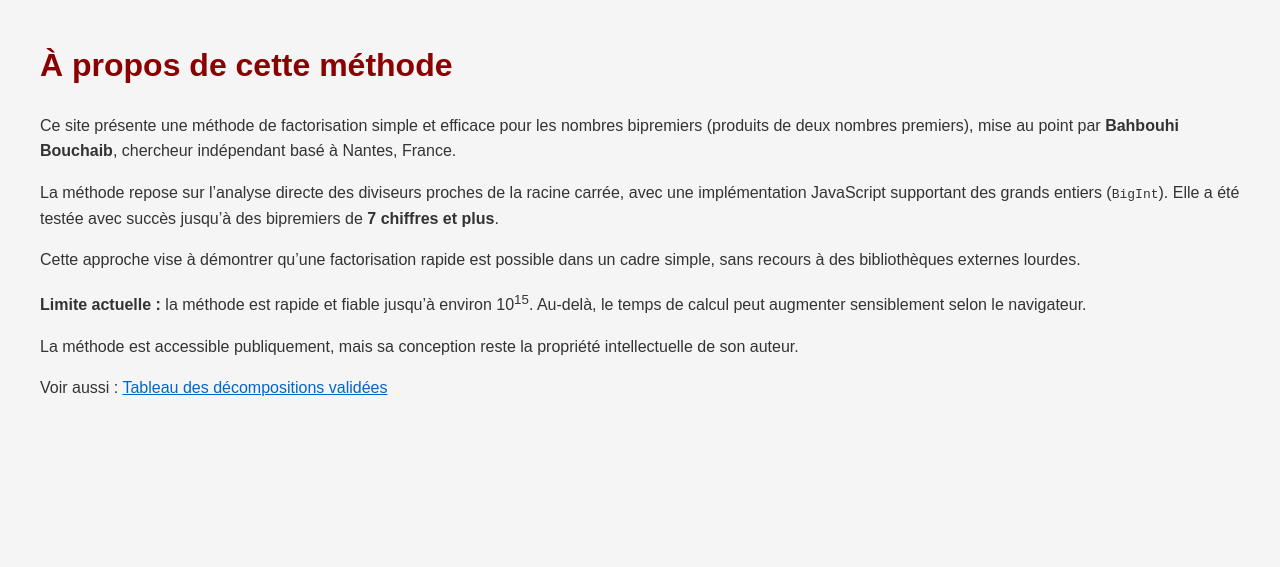
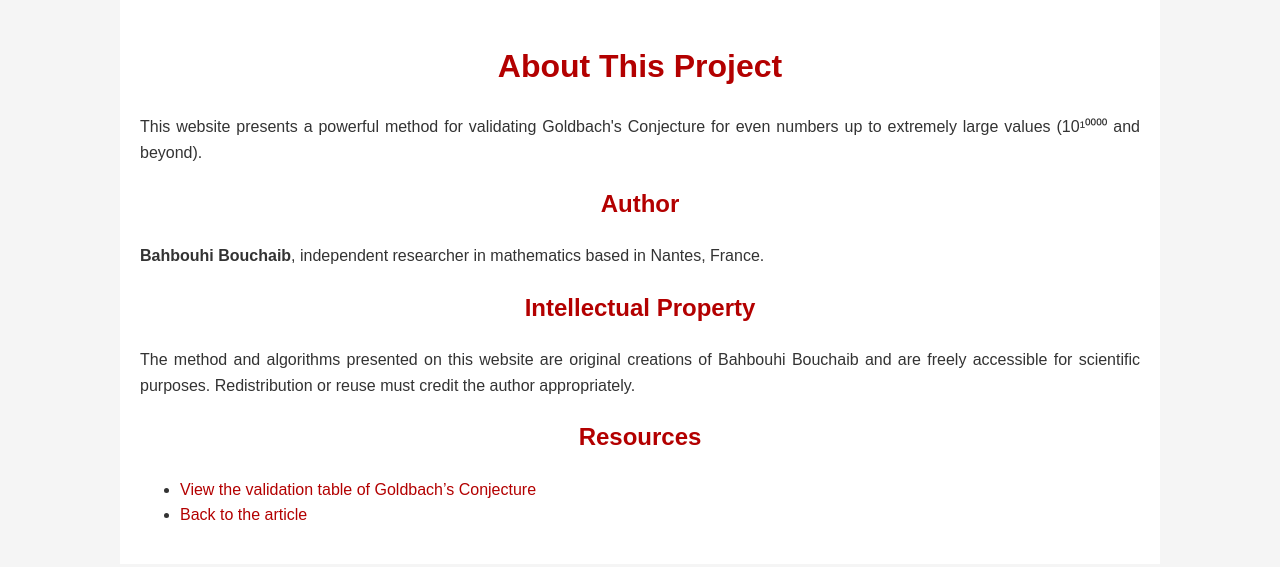
Before and after one commit to Bouchaib542/Bahbouhi-decomposing-biprimes, a plain HTML site: page about.html in a window 1280 px wide. Drawn offline with Linux system fonts and the light colour scheme.

Commit message:
Update about.html

```diff
--- a/about.html
+++ b/about.html
@@ -1,36 +1,27 @@
 <!DOCTYPE html>
-<html lang="fr">
+<html lang="en">
 <head>
-  <meta charset="UTF-8">
-  <title>À propos de la méthode</title>
-  <style>
-    body {
-      font-family: Arial, sans-serif;
-      line-height: 1.6;
-      margin: 40px;
-      background-color: #f5f5f5;
-      color: #333;
-    }
-    h1 {
-      color: #8B0000;
-    }
-    a {
-      color: #0066cc;
-    }
-  </style>
+  <meta charset="UTF-8" />
+  <meta name="viewport" content="width=device-width, initial-scale=1.0"/>
+  <title>About - Goldbach Validation</title>
+  <link rel="stylesheet" href="style.css">
 </head>
 <body>
-  <h1>À propos de cette méthode</h1>
-  <p>Ce site présente une méthode de factorisation simple et efficace pour les nombres bipremiers (produits de deux nombres premiers), mise au point par <strong>Bahbouhi Bouchaib</strong>, chercheur indépendant basé à Nantes, France.</p>
+  <div class="container">
+    <h1>About This Project</h1>
+    <p>This website presents a powerful method for validating Goldbach's Conjecture for even numbers up to extremely large values (10¹⁰⁰⁰⁰ and beyond).</p>
 
-  <p>La méthode repose sur l’analyse directe des diviseurs proches de la racine carrée, avec une implémentation JavaScript supportant des grands entiers (<code>BigInt</code>). Elle a été testée avec succès jusqu’à des bipremiers de <strong>7 chiffres et plus</strong>.</p>
+    <h2>Author</h2>
+    <p><strong>Bahbouhi Bouchaib</strong>, independent researcher in mathematics based in Nantes, France.</p>
 
-  <p>Cette approche vise à démontrer qu’une factorisation rapide est possible dans un cadre simple, sans recours à des bibliothèques externes lourdes.</p>
+    <h2>Intellectual Property</h2>
+    <p>The method and algorithms presented on this website are original creations of Bahbouhi Bouchaib and are freely accessible for scientific purposes. Redistribution or reuse must credit the author appropriately.</p>
 
-  <p><strong>Limite actuelle :</strong> la méthode est rapide et fiable jusqu’à environ 10<sup>15</sup>. Au-delà, le temps de calcul peut augmenter sensiblement selon le navigateur.</p>
-
-  <p>La méthode est accessible publiquement, mais sa conception reste la propriété intellectuelle de son auteur.</p>
-
-  <p>Voir aussi : <a href="records.html">Tableau des décompositions validées</a></p>
+    <h2>Resources</h2>
+    <ul>
+      <li><a href="records.html">View the validation table of Goldbach’s Conjecture</a></li>
+      <li><a href="index.html">Back to the article</a></li>
+    </ul>
+  </div>
 </body>
 </html>
```
